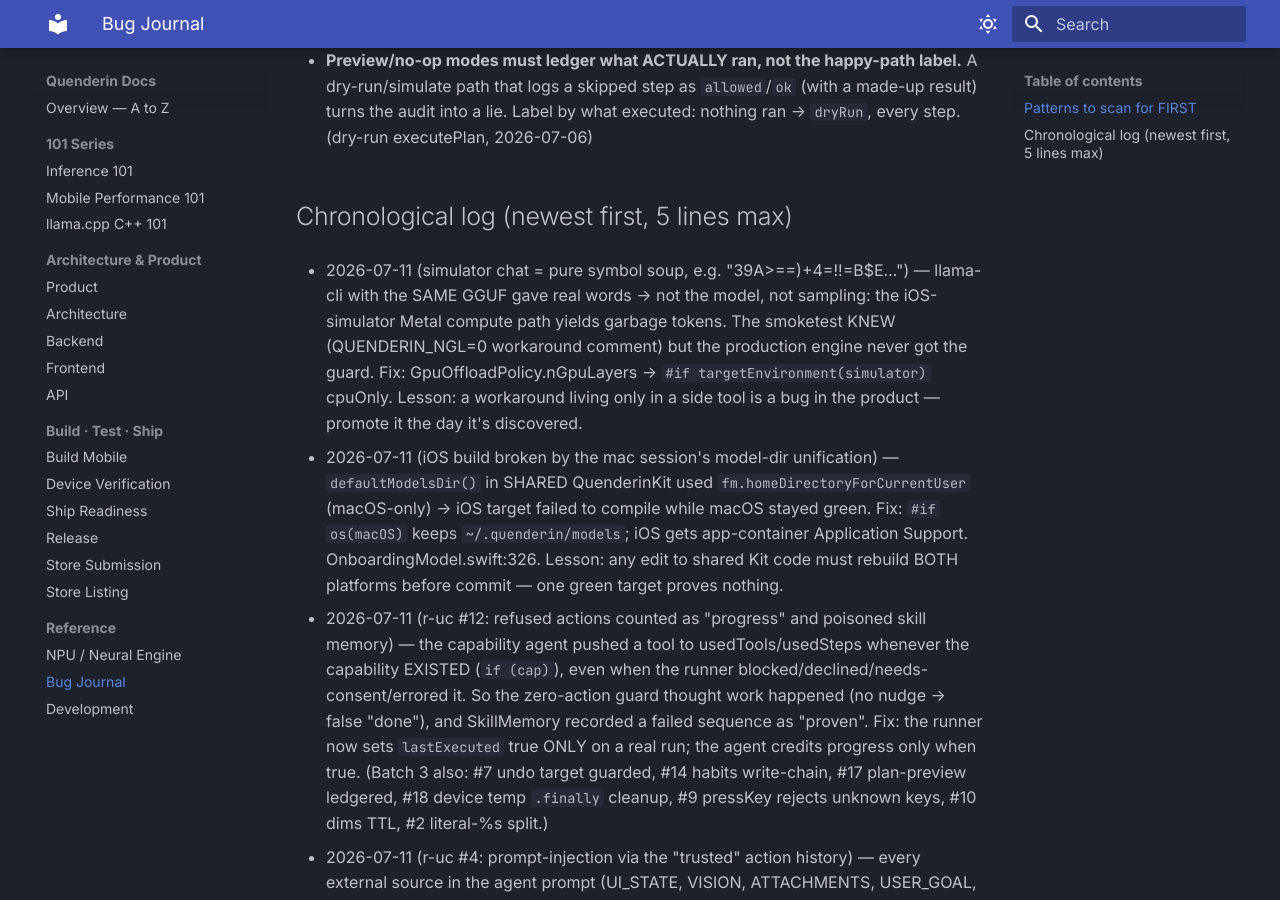
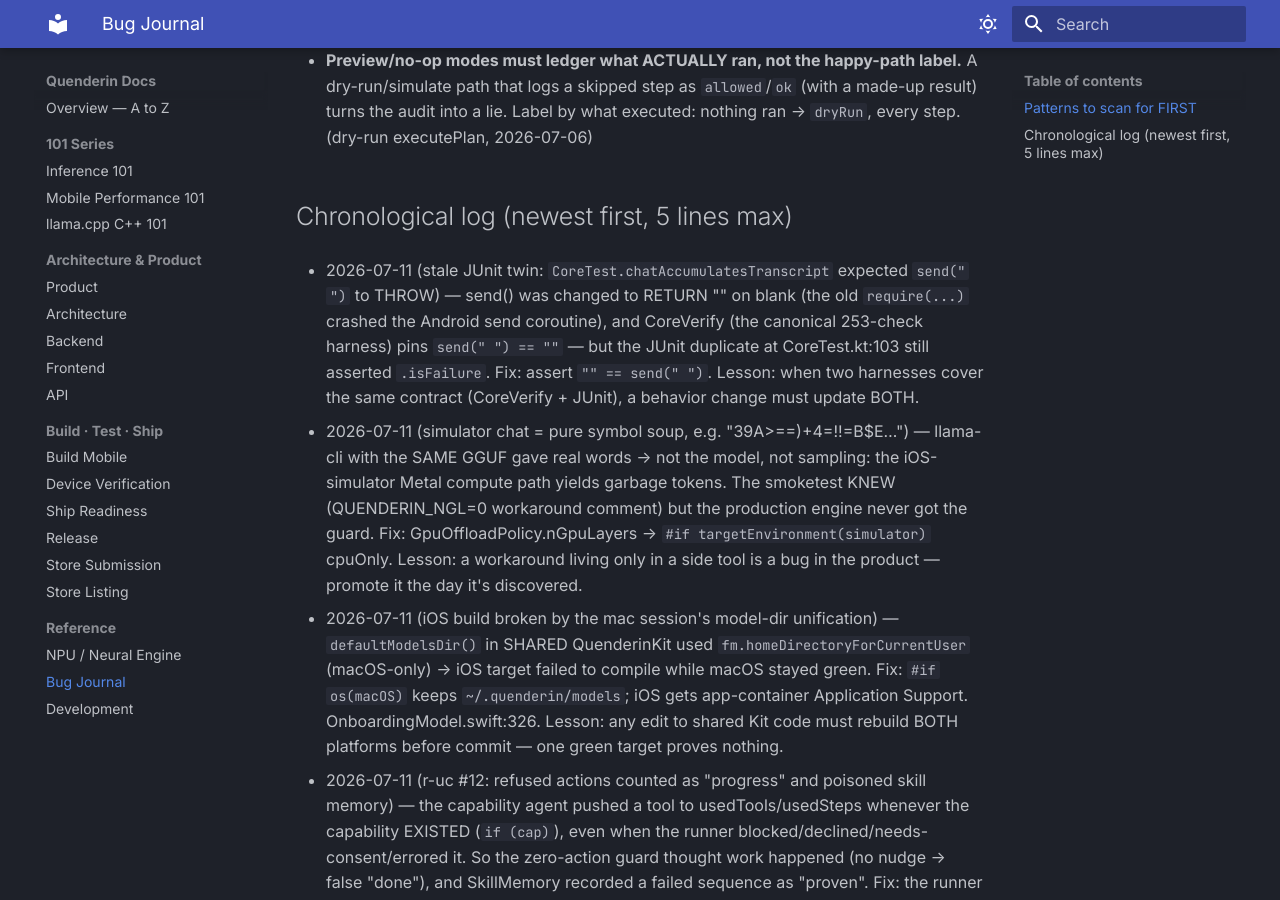
Before and after one commit to alikatgh/quenderin, an MkDocs documentation site: the page built from docs/BUG_JOURNAL.md, in a window 1280 px wide and 900 px high, scrolled down 16953 px. Built offline with MkDocs 1.6.1 and Material for MkDocs 9.7.7, drawn with Linux system fonts in a browser that asks for light colours.

Commit message:
test(android-core): fix stale CoreTest — send("   ") returns "", never throws
The JUnit twin still asserted `.isFailure` for blank input; send() was changed
to a no-op returning "" (the old require() crashed the Android send coroutine),
which CoreVerify already pins. Aligns the duplicate. 18/18 green.

Co-Authored-By: Claude Opus 4.8 <noreply@anthropic.com>

```diff
--- a/docs/BUG_JOURNAL.md
+++ b/docs/BUG_JOURNAL.md
@@ -516,6 +516,12 @@ Cheap-to-write, cheap-to-read, expensive-to-skip. `grep -i <symptom>` this befor
 
 ## Chronological log (newest first, 5 lines max)
 
+- 2026-07-11 (stale JUnit twin: `CoreTest.chatAccumulatesTranscript` expected `send("   ")` to THROW) —
+  send() was changed to RETURN "" on blank (the old `require(...)` crashed the Android send coroutine),
+  and CoreVerify (the canonical 253-check harness) pins `send("   ") == ""` — but the JUnit duplicate at
+  CoreTest.kt:103 still asserted `.isFailure`. Fix: assert `"" == send("   ")`.
+  Lesson: when two harnesses cover the same contract (CoreVerify + JUnit), a behavior change must update BOTH.
+
 - 2026-07-11 (simulator chat = pure symbol soup, e.g. "39A>==)+4=!!=B$E…") — llama-cli with the SAME
   GGUF gave real words → not the model, not sampling: the iOS-simulator Metal compute path yields
   garbage tokens. The smoketest KNEW (QUENDERIN_NGL=0 workaround comment) but the production engine
```
Also changed, not shown: 1 other file.
